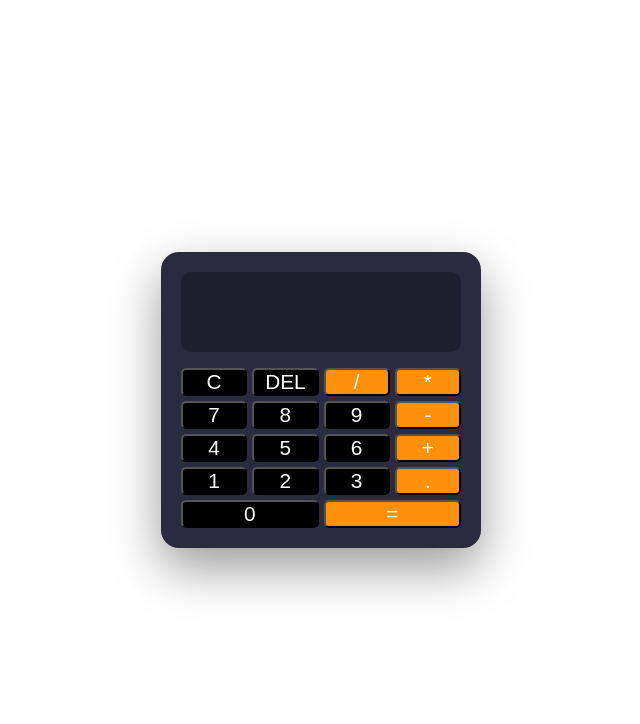
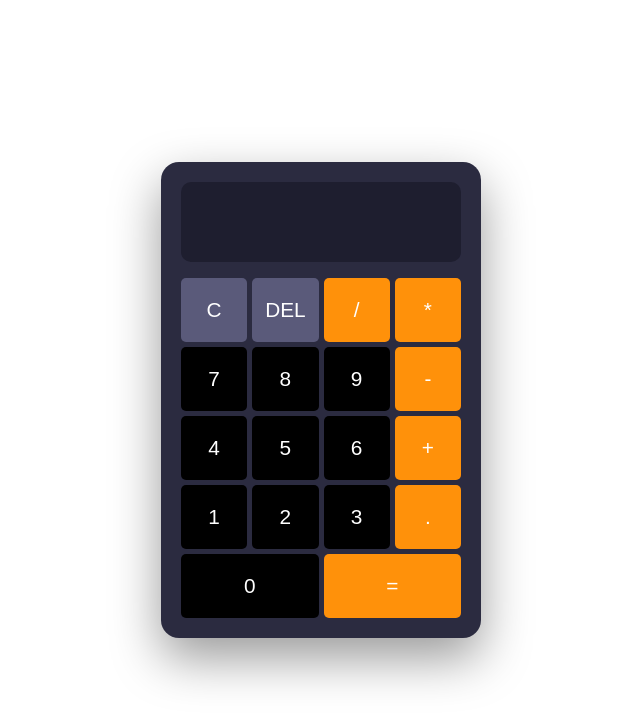
Before and after one commit to chinmaygaidhane-svg/Calculator-, a plain HTML site: page index.html in a window 1280 px wide. Shown: the whole page, without its empty margins (319-959 px from the left). Drawn offline with Linux system fonts and the light colour scheme.

Commit message:
Update calculator design

```diff
--- a/style.css
+++ b/style.css
@@ -1,11 +1,12 @@
 *{
     padding : 0;
+    border:0;
     margin: 0;
     box-sizing: border-box;
 
 }
 
-body{
+* body{
     display : flex;
     justify-content: center;
     align-items: center;
@@ -58,13 +59,14 @@
 }
 .op,.equal{
     background: #ff910a;
+    padding: 20px;
 
 }
 .op:hover, .equal:hover{
-    background: #ff9f0a;
+    background: #ff910a;
 
 }
-.fn{
+.fun{
     background:#5a5a7a;
 }
 .zero,.equal{
```
Also changed, not shown: index.html (+1 -1 lines).
